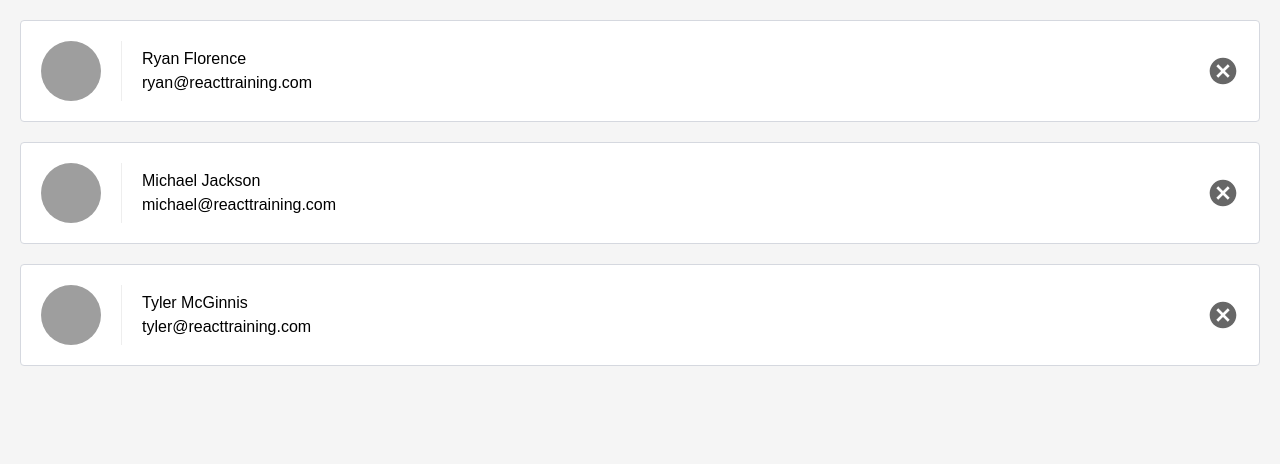
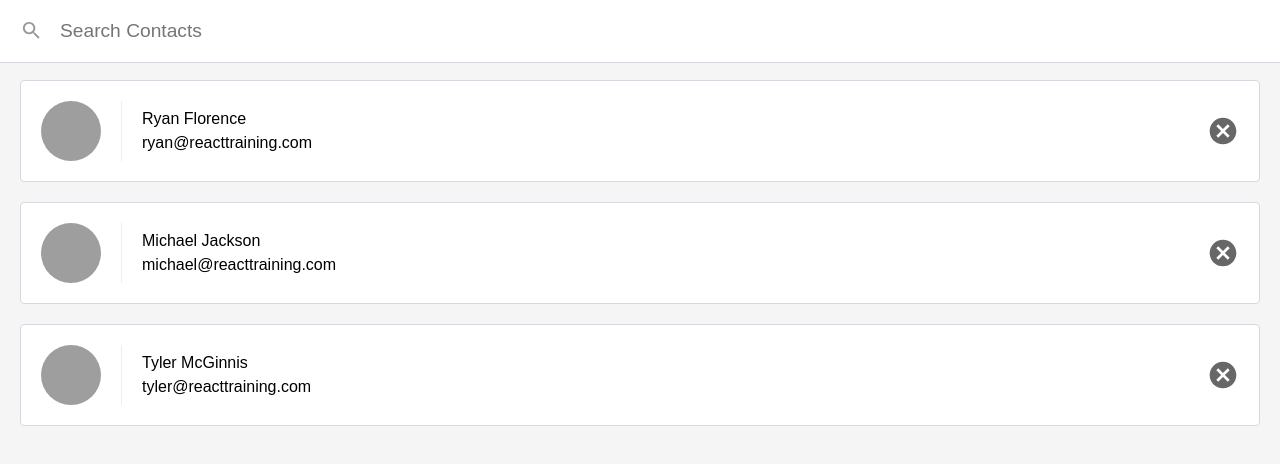
Before and after one commit to MujunZ/Udacity-React-Contacts, a React (Create React App) app: page / in a window 1280 px wide. Shown: the top 464 px of the page. Built offline with nearby package versions, Linux system fonts and the light colour scheme.

Commit message:
Filter Contacts by filter()

```diff
--- a/src/ListContacts.js
+++ b/src/ListContacts.js
@@ -9,11 +9,31 @@ class ListContacts extends Component {
   state = {
     query: ''
   }
+  updateQuery = (query) => {
+    this.setState({ query: query.trim() })
+  }
   render() {
+    let showingContacts;
+    if (this.state.query) {
+      showingContacts = this.props.contacts.filter((contact)=>
+        contact.name.toLowerCase().includes(this.state.query.toLowerCase())
+      );
+    } else {
+      showingContacts = this.props.contacts;
+    }
+
     return (
-
+        <div className="list-contacts">
+          <div className="list-contacts-top">
+            <input type="text"
+                  className="search-contacts"
+                  placeholder="Search Contacts"
+                  value={this.state.query}
+                  onChange={(event) => this.updateQuery(event.target.value)}
+            />
+          </div>
           <ol className='contact-list'>
-          {this.props.contacts.map((contact) => (
+            {showingContacts.map((contact) => (
               <li key={contact.id} className="contact-list-item">
                 <div className='contact-avatar' style={{backgroundImage: `url(${contact.avatarURL})`}}/>
                 <div className='contact-details'>
@@ -26,6 +46,7 @@ class ListContacts extends Component {
               </li>
               ))}
           </ol>
+        </div>
       )
   }
 }
```
Lines whose indentation alone changed are shown as unchanged.
